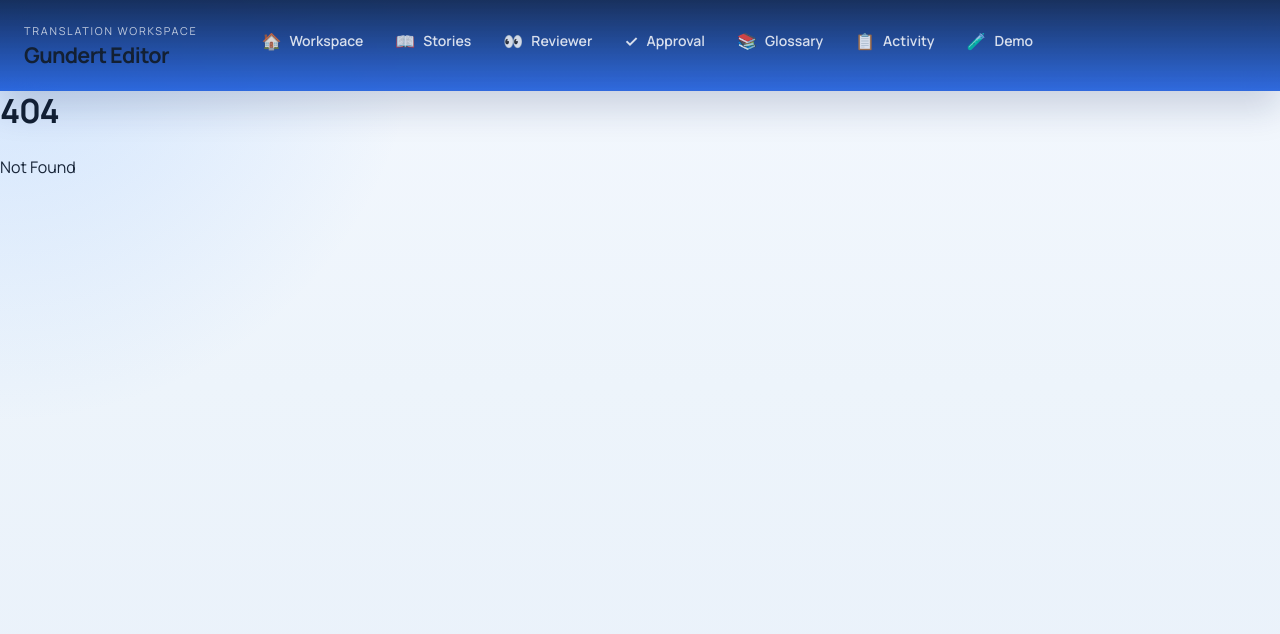
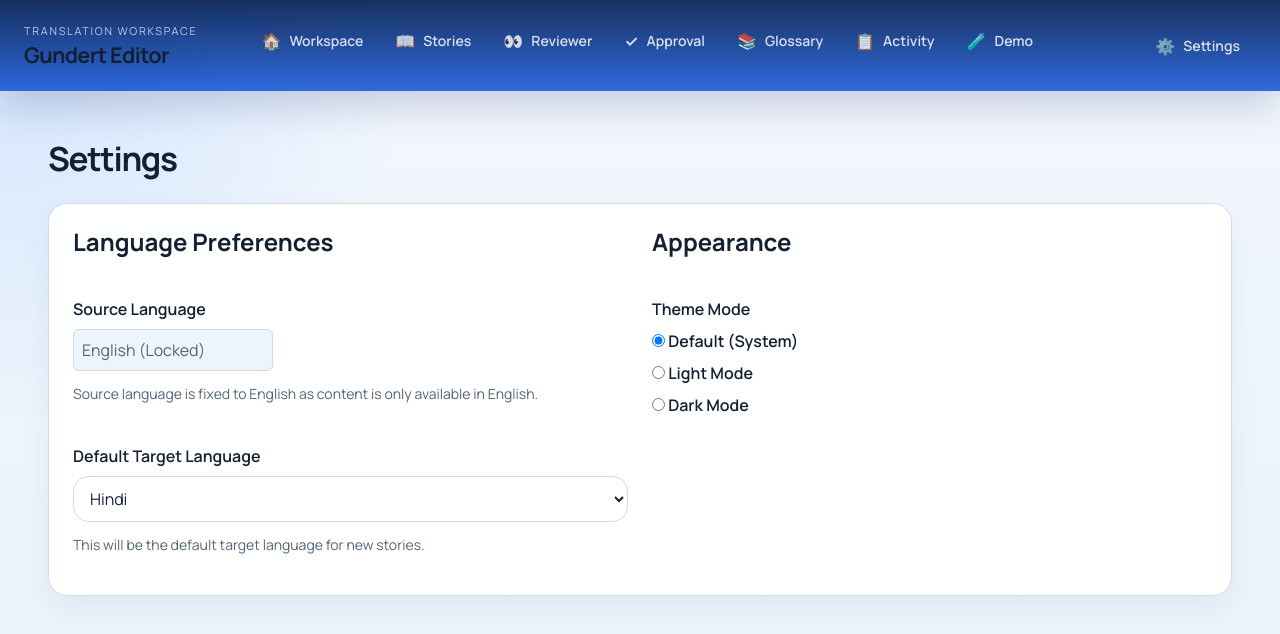
Before and after one commit to Seffin/gundert-translation-editor, a SvelteKit app: page /settings in a window 1280 px wide. Before the commit this address had no page. Shown: the top 634 px of the page. Built offline with nearby package versions, Linux system fonts and the light colour scheme.

Commit message:
feat: move settings to /settings and add theme support

```diff
--- a/src/app.css
+++ b/src/app.css
@@ -57,6 +57,43 @@
 	--shadow-subtle: 0 10px 24px rgba(25, 62, 117, 0.06);
 	--shadow-low: 0 16px 36px rgba(20, 63, 126, 0.1);
 	--shadow-medium: 0 24px 56px rgba(20, 63, 126, 0.14);
+}
+
+:root.dark {
+	--color-background: #0b1320;
+	--color-on-background: #e6f1ff;
+
+	--color-surface: #111a2e;
+	--color-surface-dim: #0a0f1d;
+	--color-surface-container-lowest: #0d1526;
+	--color-surface-container-low: #15223b;
+	--color-surface-container: #1b2a47;
+	--color-surface-container-high: #243553;
+	--color-on-surface: #e6f1ff;
+	--color-on-surface-variant: #8fa5c4;
+
+	--color-outline: #4a5d78;
+	--color-outline-variant: #2f3e56;
+
+	--color-panel: rgba(17, 26, 46, 0.86);
+	--color-panel-strong: rgba(17, 26, 46, 0.96);
+
+	--color-primary: #5fa4ff;
+	--color-on-primary: #002d70;
+	--color-primary-container: #0043a4;
+	--color-on-primary-container: #d7e7ff;
+
+	--color-secondary: #7fb4f5;
+	--color-on-secondary: #002e64;
+
+	--color-accent: #5fa4ff;
+	--color-accent-soft: rgba(95, 164, 255, 0.24);
+}
+
+:root.dark body {
+	background:
+		radial-gradient(circle at top left, rgba(95, 164, 255, 0.15), transparent 28%),
+		linear-gradient(180deg, #0b1320 0%, #080d1a 100%);
 }
 
 /* Reset & Base Styles */
--- /dev/null
+++ b/src/lib/client/settings.ts
@@ -0,0 +1,49 @@
+import { DEFAULT_LANGUAGE } from './target-language';
+
+const TARGET_STORAGE_KEY = 'gundert-editor:user-target-language';
+
+export const DEFAULT_SOURCE_LANGUAGE = 'English';
+
+export function loadSourceLanguage(): string {
+	return DEFAULT_SOURCE_LANGUAGE;
+}
+
+export function loadGlobalTargetLanguage(): string {
+	try {
+		const stored = globalThis.localStorage?.getItem(TARGET_STORAGE_KEY);
+		if (stored) return stored;
+	} catch {
+		// localStorage unavailable
+	}
+	return DEFAULT_LANGUAGE;
+}
+
+export function saveGlobalTargetLanguage(language: string): void {
+	try {
+		globalThis.localStorage?.setItem(TARGET_STORAGE_KEY, language);
+	} catch {
+		// Ignore storage failures
+	}
+}
+
+const THEME_STORAGE_KEY = 'gundert-editor:theme';
+
+export type Theme = 'system' | 'light' | 'dark';
+
+export function loadTheme(): Theme {
+	try {
+		const stored = globalThis.localStorage?.getItem(THEME_STORAGE_KEY);
+		if (stored === 'light' || stored === 'dark' || stored === 'system') return stored;
+	} catch {
+		// localStorage unavailable
+	}
+	return 'system';
+}
+
+export function saveTheme(theme: Theme): void {
+	try {
+		globalThis.localStorage?.setItem(THEME_STORAGE_KEY, theme);
+	} catch {
+		// Ignore storage failures
+	}
+}
--- a/src/lib/client/target-language.ts
+++ b/src/lib/client/target-language.ts
@@ -33,6 +33,10 @@ export function loadTargetLanguage(storyId: string): string {
 	try {
 		const stored = globalThis.localStorage?.getItem(storageKey(storyId));
 		if (stored && isValidLanguage(stored)) return stored;
+
+		// Fallback to global user setting
+		const globalStored = globalThis.localStorage?.getItem('gundert-editor:user-target-language');
+		if (globalStored && isValidLanguage(globalStored)) return globalStored;
 	} catch {
 		// localStorage unavailable (SSR, private mode)
 	}
--- a/src/lib/components/Navigation.svelte
+++ b/src/lib/components/Navigation.svelte
@@ -43,6 +43,13 @@
 				</li>
 			{/each}
 		</ul>
+
+		<div class="nav-settings">
+			<a href="/settings" class="nav-link settings-btn" title="Settings">
+				<span class="icon">⚙️</span>
+				<span class="label">Settings</span>
+			</a>
+		</div>
 	</div>
 </nav>
 
@@ -137,6 +144,17 @@
 		display: inline;
 	}
 
+	.nav-settings {
+		position: relative;
+	}
+
+	.settings-btn {
+		background: none;
+		border: none;
+		cursor: pointer;
+		color: white;
+	}
+
 	@media (max-width: 768px) {
 		.nav-container {
 			padding: 0.75rem 1rem;
--- a/src/routes/+layout.svelte
+++ b/src/routes/+layout.svelte
@@ -11,6 +11,24 @@
 	<title>{data.pageTitle}</title>
 	<meta name="description" content={data.description} />
 	<meta name="viewport" content="width=device-width, initial-scale=1" />
+	<script>
+		(function() {
+			const theme = localStorage.getItem('gundert-editor:theme') || 'system';
+			const root = document.documentElement;
+			if (theme === 'dark') {
+				root.classList.add('dark');
+			} else if (theme === 'light') {
+				root.classList.remove('dark');
+			} else {
+				const prefersDark = window.matchMedia('(prefers-color-scheme: dark)').matches;
+				if (prefersDark) {
+					root.classList.add('dark');
+				} else {
+					root.classList.remove('dark');
+				}
+			}
+		})();
+	</script>
 </svelte:head>
 
 <div class="app-container">
--- /dev/null
+++ b/src/routes/settings/+page.svelte
@@ -0,0 +1,139 @@
+<script lang="ts">
+	import { onMount } from 'svelte';
+	import { loadSourceLanguage, loadGlobalTargetLanguage, saveGlobalTargetLanguage, loadTheme, saveTheme, type Theme } from '$lib/client/settings';
+	import { SUPPORTED_LANGUAGES } from '$lib/client/target-language';
+
+	let sourceLanguage = $state('English');
+	let targetLanguage = $state('Hindi');
+	let theme = $state<Theme>('system');
+
+	onMount(() => {
+		sourceLanguage = loadSourceLanguage();
+		targetLanguage = loadGlobalTargetLanguage();
+		theme = loadTheme();
+	});
+
+	function updateTarget(lang: string) {
+		targetLanguage = lang;
+		saveGlobalTargetLanguage(lang);
+	}
+
+	function updateTheme(newTheme: Theme) {
+		theme = newTheme;
+		saveTheme(newTheme);
+		applyTheme(newTheme);
+	}
+
+	function applyTheme(t: Theme) {
+		if (typeof document === 'undefined') return;
+		const root = document.documentElement;
+		if (t === 'dark') {
+			root.classList.add('dark');
+		} else if (t === 'light') {
+			root.classList.remove('dark');
+		} else {
+			// System
+			const prefersDark = window.matchMedia('(prefers-color-scheme: dark)').matches;
+			if (prefersDark) {
+				root.classList.add('dark');
+			} else {
+				root.classList.remove('dark');
+			}
+		}
+	}
+</script>
+
+<div class="section">
+	<h1>Settings</h1>
+
+	<div class="card grid cols-2">
+		<div class="settings-group">
+			<h2>Language Preferences</h2>
+			<div class="settings-item">
+				<span class="item-label">Source Language</span>
+				<span class="locked-lang">English (Locked)</span>
+				<p class="text-muted">Source language is fixed to English as content is only available in English.</p>
+			</div>
+
+			<div class="settings-item">
+				<label for="target-lang" class="item-label">Default Target Language</label>
+				<select id="target-lang" value={targetLanguage} onchange={(e) => updateTarget((e.target as HTMLSelectElement).value)}>
+					{#each SUPPORTED_LANGUAGES as lang}
+						<option value={lang}>{lang}</option>
+					{/each}
+				</select>
+				<p class="text-muted">This will be the default target language for new stories.</p>
+			</div>
+		</div>
+
+		<div class="settings-group">
+			<h2>Appearance</h2>
+			<div class="settings-item">
+				<span class="item-label">Theme Mode</span>
+				<div class="theme-options">
+					<label class="radio-label">
+						<input type="radio" name="theme" value="system" checked={theme === 'system'} onchange={() => updateTheme('system')} />
+						Default (System)
+					</label>
+					<label class="radio-label">
+						<input type="radio" name="theme" value="light" checked={theme === 'light'} onchange={() => updateTheme('light')} />
+						Light Mode
+					</label>
+					<label class="radio-label">
+						<input type="radio" name="theme" value="dark" checked={theme === 'dark'} onchange={() => updateTheme('dark')} />
+						Dark Mode
+					</label>
+				</div>
+			</div>
+		</div>
+	</div>
+</div>
+
+<style>
+	.settings-group {
+		display: flex;
+		flex-direction: column;
+		gap: 1.5rem;
+	}
+
+	.settings-item {
+		display: flex;
+		flex-direction: column;
+		gap: 0.5rem;
+	}
+
+	.settings-item label,
+	.item-label {
+		font-weight: 600;
+		color: var(--color-on-background);
+		display: inline-block;
+	}
+
+	.locked-lang {
+		padding: 0.5rem;
+		background: var(--color-surface-container-low);
+		border: 1px solid var(--color-outline-variant);
+		border-radius: var(--radius-md);
+		color: var(--color-on-surface-variant);
+		display: inline-block;
+		max-width: 200px;
+	}
+
+	.theme-options {
+		display: flex;
+		flex-direction: column;
+		gap: 0.5rem;
+	}
+
+	.radio-label {
+		display: flex;
+		align-items: center;
+		gap: 0.5rem;
+		cursor: pointer;
+		color: var(--color-on-background);
+	}
+
+	.text-muted {
+		margin-top: 0.25rem;
+	}
+</style>
```
